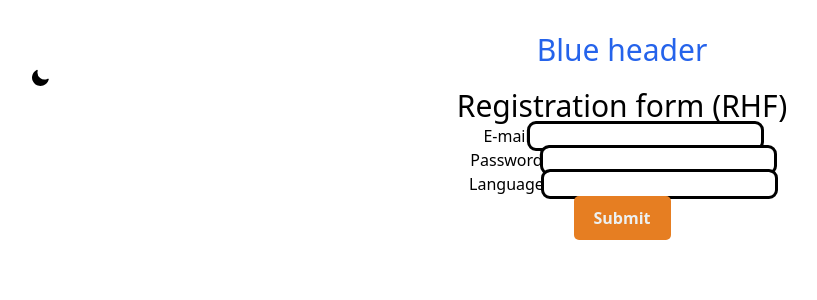
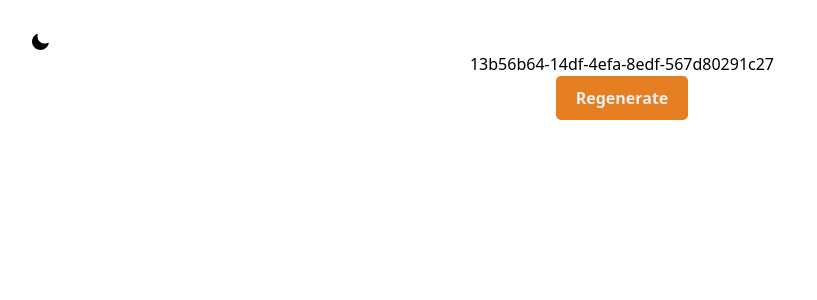
Before and after one commit to patrykomiotek/ocdwrocapp, a React (Vite) app: page / in a window 1280 px wide. Shown: the top 300 px of the page, without its empty margins (18-835 px from the left). Built offline with nearby package versions, Linux system fonts and the light colour scheme.

Commit message:
feat: generator tets

```diff
--- a/src/App.tsx
+++ b/src/App.tsx
@@ -1,33 +1,30 @@
 import './App.css';
-import { Heading } from 'ui/Heading';
+// import { Heading } from 'ui/Heading';
 // import { AuthContextPage } from './pages/AuthContextPage';
 import { AuthProvider } from './components/Auth/AuthContext';
 import { ThemeProvider, ThemeSwitcher } from './components/Theme';
 // import { RegistrationFormRefsPage } from './pages/RagistrationFormRefsPage';
 // import { RegistrationFormState } from './components/RegistrationFormState';
-import { RegistrationFormRHFPage } from './pages/RagistrationFormRefsRHF';
+// import { RegistrationFormRHFPage } from './pages/RagistrationFormRefsRHF';
+import { GeneratorPage } from './pages/GeneratorPage';
 
 function App() {
   return (
     <div>
-      <Heading variant="h1" className="text-blue-600">
-        Blue header
-      </Heading>
-
       <ThemeProvider>
         <ThemeSwitcher />
         <AuthProvider>
           {/* <ThemeProvider theme="dark"> */}
           {/* <ViewportPage /> */}
 
-          <RegistrationFormRHFPage />
+          {/* <RegistrationFormRHFPage /> */}
           {/* <RegistrationFormRefsPage /> */}
           {/* <RegistrationFormState /> */}
           {/* <AuthContextPage /> */}
           {/* <ViewportPage /> */}
           {/* <CounterPage /> */}
           {/* <RegistrationState /> */}
-          {/* <GeneratorPage /> */}
+          <GeneratorPage />
           {/* <Text>Hello!</Text> */}
           {/* <Button bgColor="clouds" color="carrot" disabled>
         Click
--- a/src/pages/GeneratorPage.tsx
+++ b/src/pages/GeneratorPage.tsx
@@ -1,4 +1,4 @@
-import { Generator } from '@/components/Generator';
+import { Generator } from '@/components/Generator/Generator';
 
 export function GeneratorPage() {
   return <Generator />;
```
Also changed, not shown: src/components/Generator/Generator.tsx (renamed from src/components/Generator.tsx), 2 other files (tests, documents, lock files or other folders).
